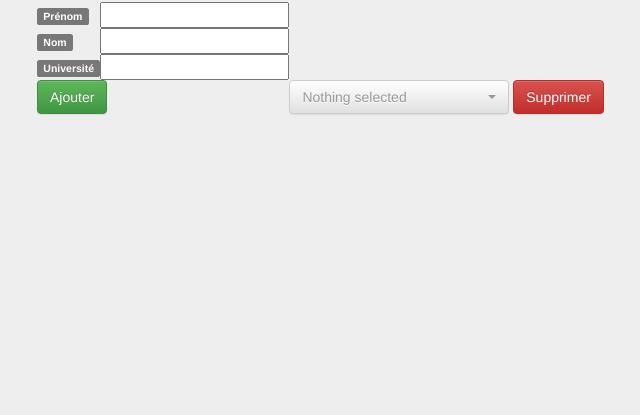
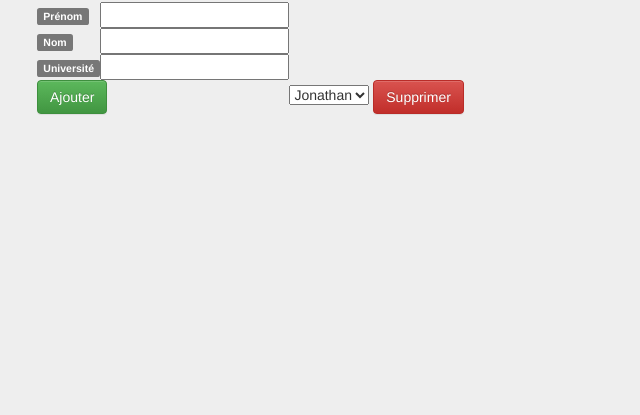
Before and after one commit to drogeek/localDB, a plain HTML site: page webstorage.html in a window 1280 px wide. Shown: the part 385-800 px from the top of the page, without its empty margins (33-673 px from the left). Drawn offline with nearby package versions, Linux system fonts and the light colour scheme.

Commit message:
Updates the example with webstorage and adds comments to both examples

```diff
--- a/webstorage.html
+++ b/webstorage.html
@@ -77,48 +77,66 @@
 
 
 		//Object storage
+		var personnes = [];
+		// Fonction utilisée pour mettre à jour la liste de séléction des personnes
+		function updateSelect() {
+			// Vide les anciens éléments
+			$('#selectPersonne').html("");
+
+			// Récupère les personnes dans la BDD
+			personnes = JSON.parse(lstorage.personnes);
+
+			// Ajoute les personnes dans la liste de séléction
+			for(i = 0 ; i < personnes.length ; ++i)
+				$('<option value="' + i + '">' + personnes[i].prenom + '</option>').appendTo($('#selectPersonne'));
+		}
+
+		// Fonction utilisée pour effacer la personne actuellement affichée
+		function clearPersonne() {
+			// Vide les éléments
+			$('#prenomOut').html("");
+			$('#nomOut').html("");
+			$('#universiteOut').html("");
+		}
+
+		// Initialise la BDD si elle est vide
 		if(lstorage.personnes == null)
 		{
-			var personne0 = {
-				prenom : "Jonathan",
-				nom : "GUIENNET",
-				universite : "Toulon"
-			};
-			var personne1 = {
-				prenom : "Maxime",
-				nom : "BERNARD",
-				universite : "Toulon"
-			};
-			var personne2 = {
-				prenom : "Peter",
-				nom : "CAUTY",
-				universite : "Toulon"
-			};
-			var personnes = new Array();
-			personnes.push(personne0, personne1, personne2);
+			var personnes = [{prenom : "Jonathan", nom : "GUIENNET", universite : "Toulon"},
+							{prenom : "Maxime", nom : "BERNARD", universite : "Toulon"},
+							{prenom : "Peter", nom : "CAUTY", universite : "Toulon"}];
+
+			// Ajoute les personnes à la BDD
 			lstorage.personnes = JSON.stringify(personnes);
 		}
-		var personnes = JSON.parse(lstorage.personnes);
-		for(i = 0 ; i < personnes.length ; ++i)
-		{
-			$('<option value="' + i + '">' + personnes[i].prenom + '</option>').appendTo($('#selectPersonne'));
-		}
+
+		// met à jour la liste de séléction des personnes
+		updateSelect();
+
+		// Création d'un "handler" pour afficher la personne séléctionnée
 		$('#selectPersonne').on('change', function() {
 			var i = $('#selectPersonne').val();
 			$('#prenomOut').html(personnes[i].prenom);
 			$('#nomOut').html(personnes[i].nom);
 			$('#universiteOut').html(personnes[i].universite);
 		});
+
+		// Création d'un "handler" pour ajouter une personne dans la BDD
 		$('#addObject').click(function(){
 			personnes.push({prenom : $('#prenomIn').val(), nom : $('#nomIn').val(), universite : $('#universiteIn').val()});
 			lstorage.personnes = JSON.stringify(personnes);
+			updateSelect();
 		});
+
+		// Création d'un "handler" pour supprimer une personne dans la BDD
 		$('#rmObject').click(function(){
 			for(var i = $('#selectPersonne').val() ; i < personnes.length - 1 ; ++i)
 				personnes[i] = personnes[i + 1];
 			personnes[personnes.length - 1] = null;
 			--personnes.length;
 			lstorage.personnes = JSON.stringify(personnes);
+			updateSelect();
+			clearPersonne();
 		});
 
 	});
@@ -156,7 +174,7 @@
 				<tr>
 					<td colspan="2"><input name="addObject" id="addObject" type="button" class="btn btn-success" value="Ajouter"/></td>
 					<td>
-						<select id="selectPersonne" class="selectpicker"></select>
+						<select id="selectPersonne"></select>
 						<input name="rmObject" id="rmObject" type="button" class="btn btn-danger" value="Supprimer"/>
 					</td>
 				</tr>
```
Also changed, not shown: indexeddb.html (+5 -6 lines).
